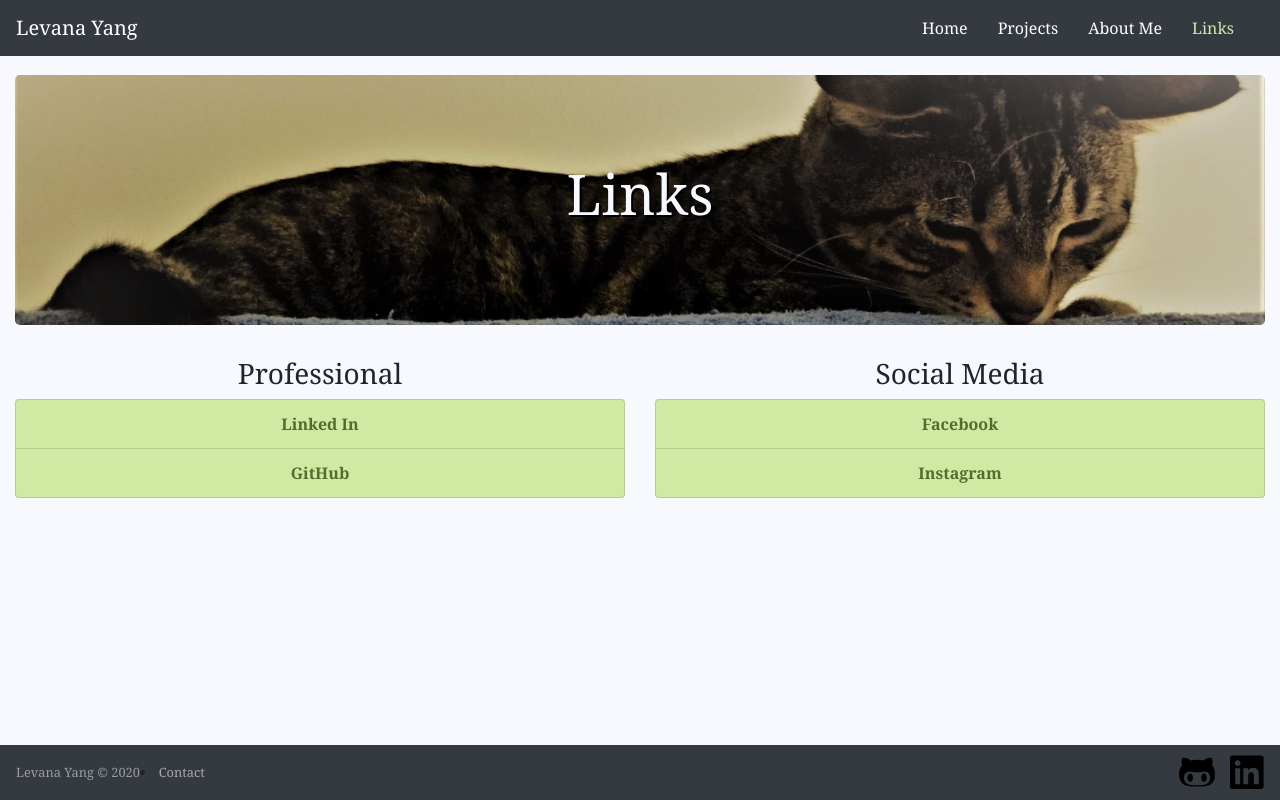
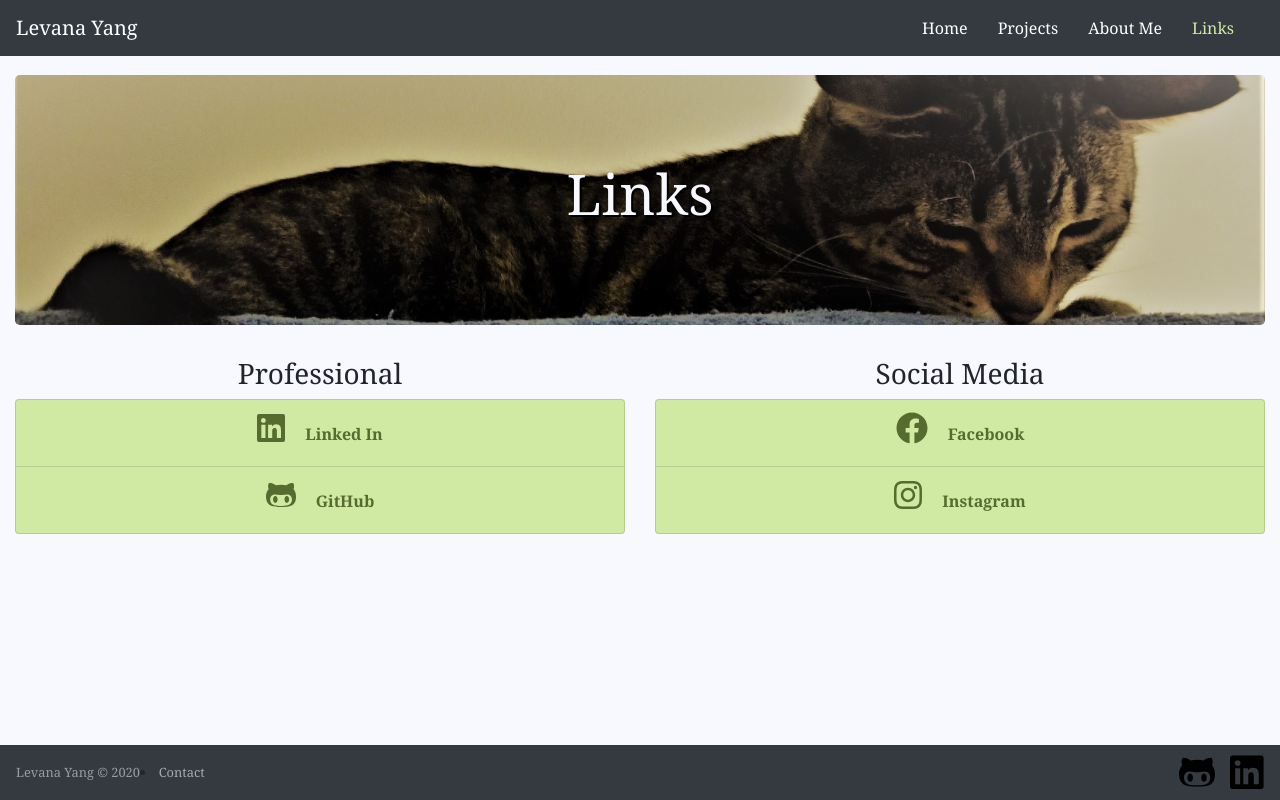
Before and after one commit to levanayang/node-web-dev, a React (Create React App) app in the folder client/: page /links in a window 1280 px wide. Built offline with nearby package versions, Linux system fonts and the light colour scheme.

Commit message:
added icons to professional and social media links

```diff
--- a/client/src/Links/Links.js
+++ b/client/src/Links/Links.js
@@ -9,6 +9,8 @@ import {Container,
     ListGroup,
     ListGroupItem
 } from "reactstrap";
+import {FontAwesomeIcon} from "@fortawesome/react-fontawesome";
+import {faFacebook, faGithubAlt, faInstagram, faLinkedin} from "@fortawesome/free-brands-svg-icons";
 
 class Links extends Component {
     render() {
@@ -21,15 +23,22 @@ class Links extends Component {
                 <Row>
                     <Col  xs="6">
                         <h3>Professional</h3>
-                        {/*TODO: Add icons for each link*/}
                         <ListGroup>
                             <ListGroupItem className="list-professional-links"
                                            tag="a"
-                                           href="https://www.linkedin.com/in/levanavyang/">Linked In
+                                           href="https://www.linkedin.com/in/levanavyang/">
+                                <FontAwesomeIcon className="links-icon"
+                                                 icon={faLinkedin}
+                                                 size="2x" />
+                                Linked In
                             </ListGroupItem>
                             <ListGroupItem className="list-professional-links"
                                            tag="a"
-                                           href="https://github.com/levanayang">GitHub
+                                           href="https://github.com/levanayang">
+                                <FontAwesomeIcon className="links-icon"
+                                                 icon={faGithubAlt}
+                                                 size="2x" />
+                                GitHub
                             </ListGroupItem>
                         </ListGroup>
                     </Col>
@@ -39,11 +48,19 @@ class Links extends Component {
                         <ListGroup>
                             <ListGroupItem className="list-social-media"
                                            tag="a"
-                                           href="https://www.facebook.com/levana.yang.5">Facebook
+                                           href="https://www.facebook.com/levana.yang.5">
+                                <FontAwesomeIcon className="links-icon"
+                                                 icon={faFacebook}
+                                                 size="2x" />
+                                Facebook
                             </ListGroupItem>
                             <ListGroupItem className="list-social-media"
                                            tag="a"
-                                           href="https://www.instagram.com/climili/">Instagram
+                                           href="https://www.instagram.com/climili/">
+                                <FontAwesomeIcon className="links-icon"
+                                                 icon={faInstagram}
+                                                 size="2x" />
+                                Instagram
                             </ListGroupItem>
                         </ListGroup>
                     </Col>
--- a/client/src/index.css
+++ b/client/src/index.css
@@ -103,10 +103,15 @@ code {
   color: slategrey;
 }
 
+.links-icon {
+  margin-right: 20px;
+}
+
 .list-professional-links {
   background: #d1eaa3;
   font-weight: bolder;
   color: darkolivegreen;
+  padding-bottom: 20px;
 }
 
 .list-professional-links:hover {
@@ -121,6 +126,7 @@ code {
   background: #d1eaa3;
   font-weight: bolder;
   color: darkolivegreen;
+  padding-bottom: 20px;
 }
 
 .list-social-media:hover {
```
